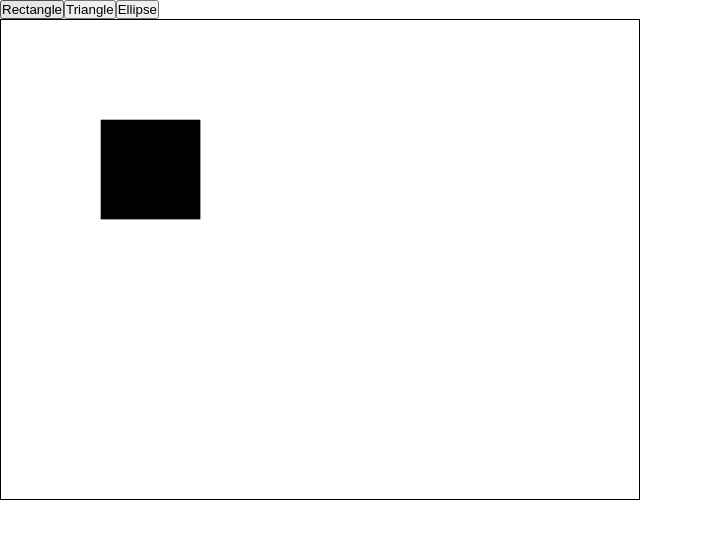
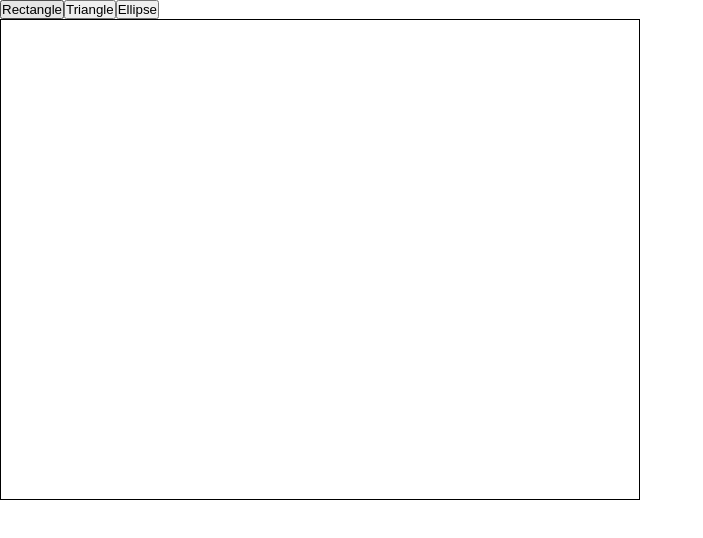
Before and after one commit to nightnoryu/shapes-mvc, a React (Create React App) app: page / in a window 1280 px wide. Shown: the top 538 px of the page, without its empty margins (0-703 px from the left). Built offline with nearby package versions, Linux system fonts and the light colour scheme.

Commit message:
Rework connect, implement triangle view and some controller methods

```diff
--- a/src/controller/DocumentController.ts
+++ b/src/controller/DocumentController.ts
@@ -1,8 +1,20 @@
 import DocumentInterface from '../model/DocumentInterface'
 import DocumentControllerInterface from './DocumentControllerInterface'
+import ShapeType from '../model/ShapeType'
+import Shape from '../model/Shape'
+import { v4 as uuid } from 'uuid'
 
 class DocumentController implements DocumentControllerInterface
 {
+    private static readonly _DEFAULT_FRAME = {
+        leftTop: {
+            x: 100,
+            y: 100,
+        },
+        width: 100,
+        height: 100,
+    }
+
     private readonly _model: DocumentInterface
 
     constructor(model: DocumentInterface)
@@ -10,9 +22,32 @@ class DocumentController implements DocumentControllerInterface
         this._model = model
     }
 
-    testAction(): void
+    addShape(type: ShapeType): void
     {
-        alert('Hello!')
+        this._model.addShape(new Shape(uuid(), type, DocumentController._DEFAULT_FRAME))
+    }
+
+    removeShape(id: string): void
+    {
+        this._model.removeShape(id)
+    }
+
+    moveShape(id: string, deltaX: number, deltaY: number): void
+    {
+        const shape = this._model.getShapeById(id)
+        if (!shape)
+        {
+            return
+        }
+        const leftTop = shape.getFrame().leftTop
+
+        shape.setFrame({
+            ...shape.getFrame(),
+            leftTop: {
+                x: leftTop.x + deltaX,
+                y: leftTop.y + deltaY,
+            },
+        })
     }
 }
 
--- a/src/controller/Main.tsx
+++ b/src/controller/Main.tsx
@@ -1,38 +1,30 @@
 import React from 'react'
 import Document from '../model/Document'
-import Shape from '../model/Shape'
-import ShapeType from '../model/ShapeType'
-import { v4 as uuidv4 } from 'uuid'
 import DocumentController from './DocumentController'
 import DocumentInterface from '../model/DocumentInterface'
 import DocumentControllerInterface from './DocumentControllerInterface'
 
 const model = new Document()
-model.addShape(new Shape(uuidv4(), ShapeType.RECTANGLE, {
-    leftTop: {
-        x: 100,
-        y: 100,
-    },
-    width: 100,
-    height: 100,
-}))
-
 const controller = new DocumentController(model)
 
 function connect(
-    mapModelToProps: (model: DocumentInterface, ownProps: any) => any,
-    mapControllerToProps?: (controller: DocumentControllerInterface, ownProps: any) => any,
+    mapModelToProps: ((model: DocumentInterface, ownProps: any) => any) | null,
+    mapControllerToProps: ((controller: DocumentControllerInterface, ownProps: any) => any) | null,
 ): (WrappedView: any) => (props: any) => JSX.Element
 {
     return (WrappedView) => {
         return (props: any): JSX.Element => {
+            const modelProps = mapModelToProps
+                ? mapModelToProps(model, props)
+                : {}
+
             const controllerProps = mapControllerToProps
                 ? mapControllerToProps(controller, props)
                 : {}
 
             return (
                 <WrappedView
-                    {...mapModelToProps(model, props)}
+                    {...modelProps}
                     {...controllerProps}
                 />
             )
--- a/src/model/Document.ts
+++ b/src/model/Document.ts
@@ -8,6 +8,17 @@ class Document implements DocumentInterface
     getShapes(): ShapeInterface[]
     {
         return this._shapes
+    }
+
+    getShapeById(id: string): ShapeInterface | null
+    {
+        const shape = this._shapes.find(shape => shape.getId() === id)
+        if (!shape)
+        {
+            return null
+        }
+
+        return shape
     }
 
     addShape(shape: ShapeInterface): void
--- a/src/model/DocumentInterface.ts
+++ b/src/model/DocumentInterface.ts
@@ -3,6 +3,8 @@ import ShapeInterface from './ShapeInterface'
 interface DocumentInterface
 {
     getShapes(): ShapeInterface[]
+
+    getShapeById(id: string): ShapeInterface | null
 
     addShape(shape: ShapeInterface): void
 
--- a/src/view/DocumentView/DocumentView.tsx
+++ b/src/view/DocumentView/DocumentView.tsx
@@ -8,19 +8,12 @@ import TriangleView from './TriangleView/TriangleView'
 import EllipseView from './EllipseView/EllipseView'
 import DocumentInterface from '../../model/DocumentInterface'
 import { connect } from '../../controller/Main'
-import DocumentControllerInterface from '../../controller/DocumentControllerInterface'
 
-type DocumentViewModelProps = {
+type DocumentViewProps = {
     shapes: ShapeInterface[]
 }
 
-type DocumentViewControllerProps = {
-    test: () => void
-}
-
-type DocumentViewProps = DocumentViewModelProps & DocumentViewControllerProps;
-
-function DocumentView({ shapes, test }: DocumentViewProps): JSX.Element
+function DocumentView({ shapes }: DocumentViewProps): JSX.Element
 {
     return (
         <svg
@@ -28,10 +21,6 @@ function DocumentView({ shapes, test }: DocumentViewProps): JSX.Element
             className={styles.document}
             tabIndex={0}
             onDragOver={event => event.preventDefault()}
-            onClick={event => {
-                event.preventDefault()
-                test()
-            }}
         >
             {shapes.map(shape => {
                 switch (shape.getType())
@@ -59,12 +48,8 @@ function DocumentView({ shapes, test }: DocumentViewProps): JSX.Element
     )
 }
 
-const mapModelToProps = (model: DocumentInterface): DocumentViewModelProps => ({
+const mapModelToProps = (model: DocumentInterface): DocumentViewProps => ({
     shapes: model.getShapes(),
 })
 
-const mapControllerToProps = (controller: DocumentControllerInterface): DocumentViewControllerProps => ({
-    test: controller.testAction,
-})
-
-export default connect(mapModelToProps, mapControllerToProps)(DocumentView)
+export default connect(mapModelToProps, null)(DocumentView)
--- a/src/view/DocumentView/TriangleView/TriangleView.tsx
+++ b/src/view/DocumentView/TriangleView/TriangleView.tsx
@@ -1,5 +1,6 @@
 import React from 'react'
 import ShapeInterface from '../../../model/ShapeInterface'
+import Point from '../../../model/common/Point'
 
 type TriangleViewProps = {
     shape: ShapeInterface
@@ -8,8 +9,39 @@ type TriangleViewProps = {
 function TriangleView({ shape }: TriangleViewProps): JSX.Element
 {
     return (
-        <div></div>
+        <polygon
+            points={getTrianglePointsAsPath(shape)}
+        />
     )
 }
 
+function getTrianglePointsAsPath(triangle: ShapeInterface): string
+{
+    const points = calculateTrianglePoints(triangle)
+
+    return points
+        .map(point => `${point.x},${point.y}`)
+        .join(' ')
+}
+
+export function calculateTrianglePoints(triangle: ShapeInterface): [Point, Point, Point]
+{
+    const leftTop = triangle.getFrame().leftTop
+
+    const firstPoint = {
+        x: leftTop.x,
+        y: leftTop.y + triangle.getFrame().height,
+    }
+    const secondPoint = {
+        x: leftTop.x + triangle.getFrame().width / 2,
+        y: leftTop.y,
+    }
+    const thirdPoint = {
+        x: leftTop.x + triangle.getFrame().width,
+        y: leftTop.y + triangle.getFrame().height,
+    }
+
+    return [firstPoint, secondPoint, thirdPoint]
+}
+
 export default TriangleView
--- a/src/view/Menu/Menu.tsx
+++ b/src/view/Menu/Menu.tsx
@@ -1,16 +1,32 @@
 import React from 'react'
 import styles from './Menu.module.css'
 import Button from './Button/Button'
+import DocumentControllerInterface from '../../controller/DocumentControllerInterface'
+import ShapeType from '../../model/ShapeType'
+import { connect } from '../../controller/Main'
 
-function Menu(): JSX.Element
+type MenuProps = {
+    addRectangle: () => void,
+    addTriangle: () => void,
+    addEllipse: () => void,
+}
+
+
+function Menu({ addRectangle, addTriangle, addEllipse }: MenuProps): JSX.Element
 {
     return (
         <div className={styles.menu}>
-            <Button label={'Rectangle'} action={() => console.log('Rectangle')} />
-            <Button label={'Triangle'} action={() => console.log('Triangle')} />
-            <Button label={'Ellipse'} action={() => console.log('Ellipse')} />
+            <Button label={'Rectangle'} action={addRectangle} />
+            <Button label={'Triangle'} action={addTriangle} />
+            <Button label={'Ellipse'} action={addEllipse} />
         </div>
     )
 }
 
-export default Menu
+const mapControllerToProps = (controller: DocumentControllerInterface): MenuProps => ({
+    addRectangle: () => controller.addShape(ShapeType.RECTANGLE),
+    addTriangle: () => controller.addShape(ShapeType.TRIANGLE),
+    addEllipse: () => controller.addShape(ShapeType.ELLIPSE),
+})
+
+export default connect(null, mapControllerToProps)(Menu)
```
Also changed, not shown: src/controller/DocumentControllerInterface.ts (+7 -1 lines).
